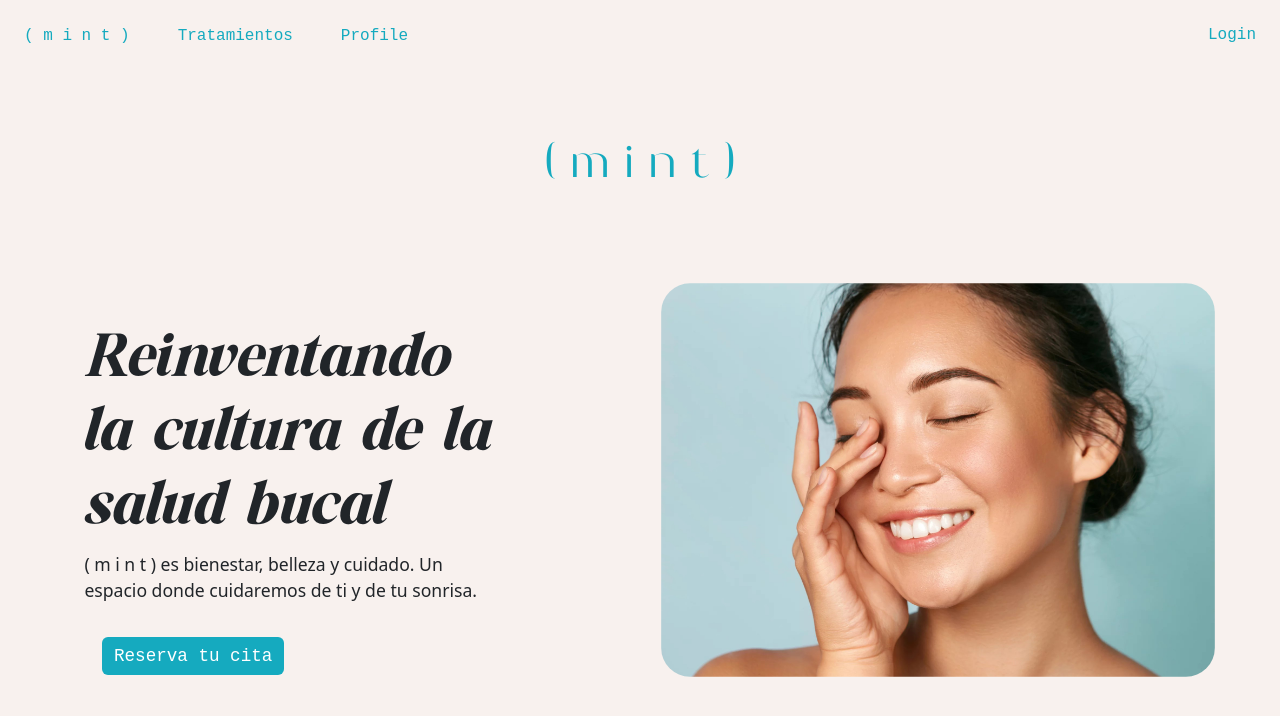
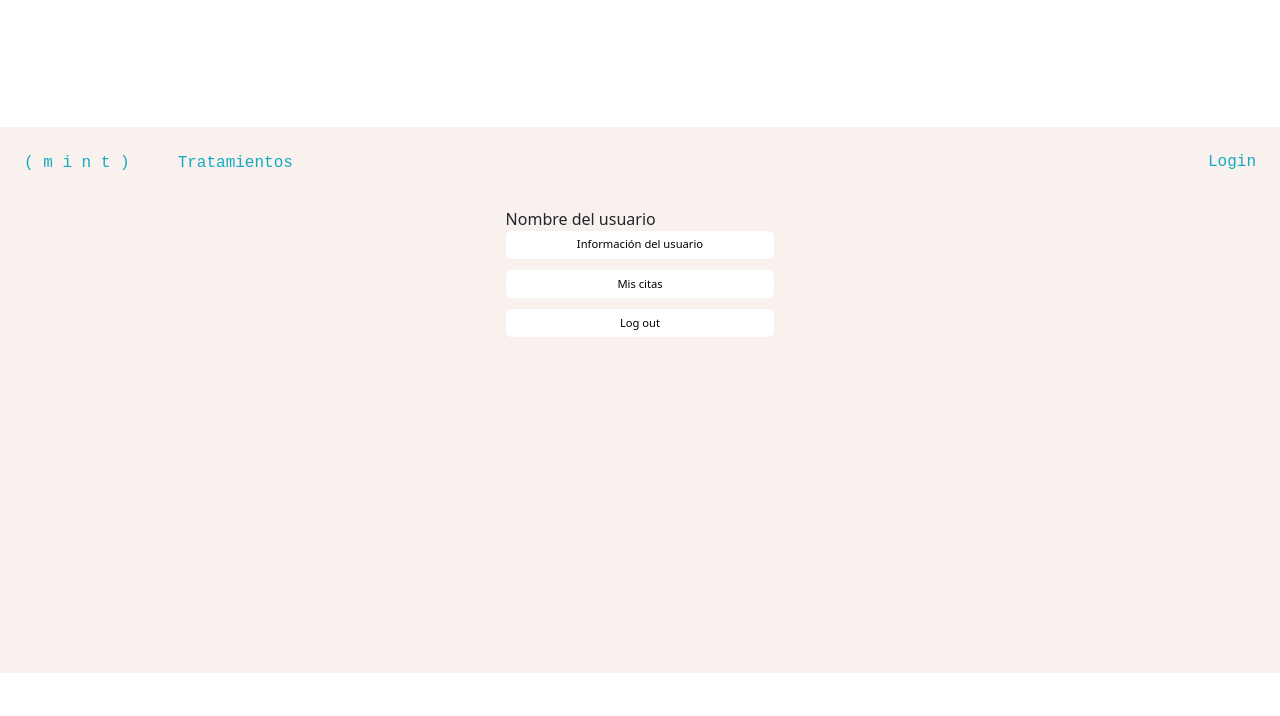
Before and after one commit to Coral-JM/cjm-fsd_front_clinica_dental, a React (Vite) app: page /userinfo in a window 1280 px wide. Before the commit this address led to /. Shown: the top 716 px of the page. Built offline with nearby package versions, Linux system fonts and the light colour scheme.

Commit message:
Feat: Routes to profile and user info added

```diff
--- a/src/common/Header/Header.jsx
+++ b/src/common/Header/Header.jsx
@@ -8,7 +8,6 @@ export const Header = () => {
 
      const [token, setToken] = useState("");
 
-     //Instancio navigate para poder moverme entre la SPA
      const navigate = useNavigate();
 
      return (
@@ -26,14 +25,11 @@ export const Header = () => {
                         <div className="navLinks">
                         <div className="webLinks" onClick={()=>navigate("/home")}>( m i n t )</div>
                         <div className="webLinks" onClick={()=>navigate("/tratamientos")}>Tratamientos</div>
-                        <div className="webLinks" onClick={()=>navigate("/profile")}>Profile</div>
-
-
                         </div>
 
                         <div className="submitLinks">
                         <div className="userForms" onClick={()=>navigate("/login")}>Login</div>
-                        {/* <div className="userForms" onClick={()=>navigate("/register")}>Register</div> */}
+                        {/* Aquí faltará el div con el nombre del user */}
                         </div>
                     </div>
                 )
--- a/src/pages/Body/Body.jsx
+++ b/src/pages/Body/Body.jsx
@@ -7,6 +7,7 @@ import { Login } from '../Login/Login';
 import { Register } from '../Register/Register';
 import { Tratamientos } from '../Tratamientos/Tratamientos'
 import { Profile } from '../Profile/Profile'
+import { UserInfo } from '../UserInfo/UserInfo'
 
 export const Body = () => {
      return (
@@ -18,6 +19,7 @@ export const Body = () => {
                 <Route path="/register" element={<Register />}/>
                 <Route path="/tratamientos" element={<Tratamientos />}/>
                 <Route path="/profile" element={<Profile />}/>
+                <Route path="/userinfo" element={<UserInfo />}/>
             </Routes>
         </>
      )
--- a/src/pages/Profile/Profile.jsx
+++ b/src/pages/Profile/Profile.jsx
@@ -1,7 +1,6 @@
 import React from "react";
 import { useNavigate } from "react-router-dom";
 import "./Profile.css";
-import { userInfo } from "../UserInfo/UserInfo"
 
 
 export const Profile = () => {
@@ -12,7 +11,7 @@ export const Profile = () => {
             <div className="row profileBody">
                 <div className="col profileTittle">( perfil de usuario )</div>
 
-                <div onClick={()=>navigate("/user")} style= {{width:"24em"}}className="profileLines">Información del usuario</div>
+                <div onClick={()=>navigate("/userinfo")} style= {{width:"24em"}}className="profileLines">Información del usuario</div>
                 <div onClick={()=>navigate("/appointments")} style= {{width:"24em"}}className="profileLines">Mis citas</div>
                 <div onClick={()=>navigate("/home")} style= {{width:"24em"}}className="profileLinesEnd">Log out</div>
 
--- a/src/pages/UserInfo/UserInfo.jsx
+++ b/src/pages/UserInfo/UserInfo.jsx
@@ -0,0 +1,17 @@
+import React from "react";
+import './UserInfo.css'
+
+export const UserInfo = () => {
+    return (
+        <div className="container">
+            <div className="row">
+                <div className="col userTittle"> Nombre del usuario
+
+                <div onClick={()=>navigate("/userinfo")} style= {{width:"24em"}}className="profileLines">Información del usuario</div>
+                <div onClick={()=>navigate("/appointments")} style= {{width:"24em"}}className="profileLines">Mis citas</div>
+                <div onClick={()=>navigate("/home")} style= {{width:"24em"}}className="profileLinesEnd">Log out</div>
+                </div>
+            </div>
+        </div>
+    );
+};
```
